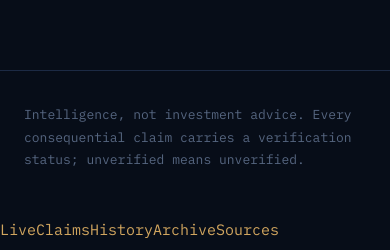
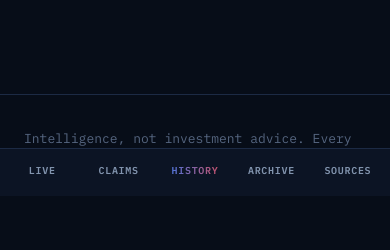
Before and after one commit to LINIHQ/macro-intel-desk, a Next.js app: page /history in a window 390 px wide. Shown: the part 648-898 px from the top of the page. Built offline with nearby package versions, Linux system fonts and the light colour scheme; no server answers; the database is empty.

Commit message:
Style mobile bottom nav, offset main/footer/timeline panel above the fixed bar

```diff
--- a/app/globals.css
+++ b/app/globals.css
@@ -557,6 +557,7 @@ button.tile.changed {
 .row-list { border: 1px solid var(--line); overflow: hidden; }
 .row-item { display: flex; align-items: center; justify-content: space-between; gap: 14px; padding: 14px 16px; border-bottom: 1px solid var(--line); background: var(--panel); transition: background 120ms ease; }
 .row-item:last-child { border-bottom: none; }
+.row-item:hover { background: var(--pan2); }
 .row-item:hover { background: var(--panel2); }
 
 .dots { display: flex; gap: 5px; flex-shrink: 0; }
@@ -836,6 +837,10 @@ button.tile.changed {
   color: var(--acc);
 }
 
+/* ---------- bottom nav (mobile only) ---------- */
+
+.bottom-nav { display: none; }
+
 @media (max-width: 600px) {
   .site-head {
     position: sticky;
@@ -854,6 +859,44 @@ button.tile.changed {
   .menu-btn { display: inline-flex; }
 
   .nav { display: none; }
+
+  .bottom-nav {
+    position: fixed;
+    left: 0;
+    right: 0;
+    bottom: 0;
+    z-index: 70;
+    display: flex;
+    background: var(--panel);
+    border-top: 1px solid var(--line);
+    padding: 0 4px calc(6px + env(safe-area-inset-bottom, 0px));
+  }
+  .bottom-nav a {
+    flex: 1 1 0;
+    min-width: 0;
+    text-align: center;
+    font-size: 10px;
+    font-weight: 600;
+    letter-spacing: 0.07em;
+    text-transform: uppercase;
+    color: var(--dim);
+    padding: 13px 2px 11px;
+    white-space: nowrap;
+    overflow: hidden;
+    text-overflow: ellipsis;
+  }
+  .bottom-nav a:hover { text-decoration: none; color: var(--text); }
+  .bottom-nav a.on {
+    background-image: linear-gradient(90deg, var(--pfp-blue), var(--pfp-red));
+    -webkit-background-clip: text;
+    background-clip: text;
+    color: transparent;
+  }
+
+  .main { padding-bottom: calc(96px + env(safe-area-inset-bottom, 0px)); }
+  .site-foot { padding-bottom: calc(44px + env(safe-area-inset-bottom, 0px)); }
+
+  .tl-panel { bottom: calc(64px + env(safe-area-inset-bottom, 0px)); }
 
   .tile-mid { display: block; }
   .tile-val { font-size: 16px; }
```
